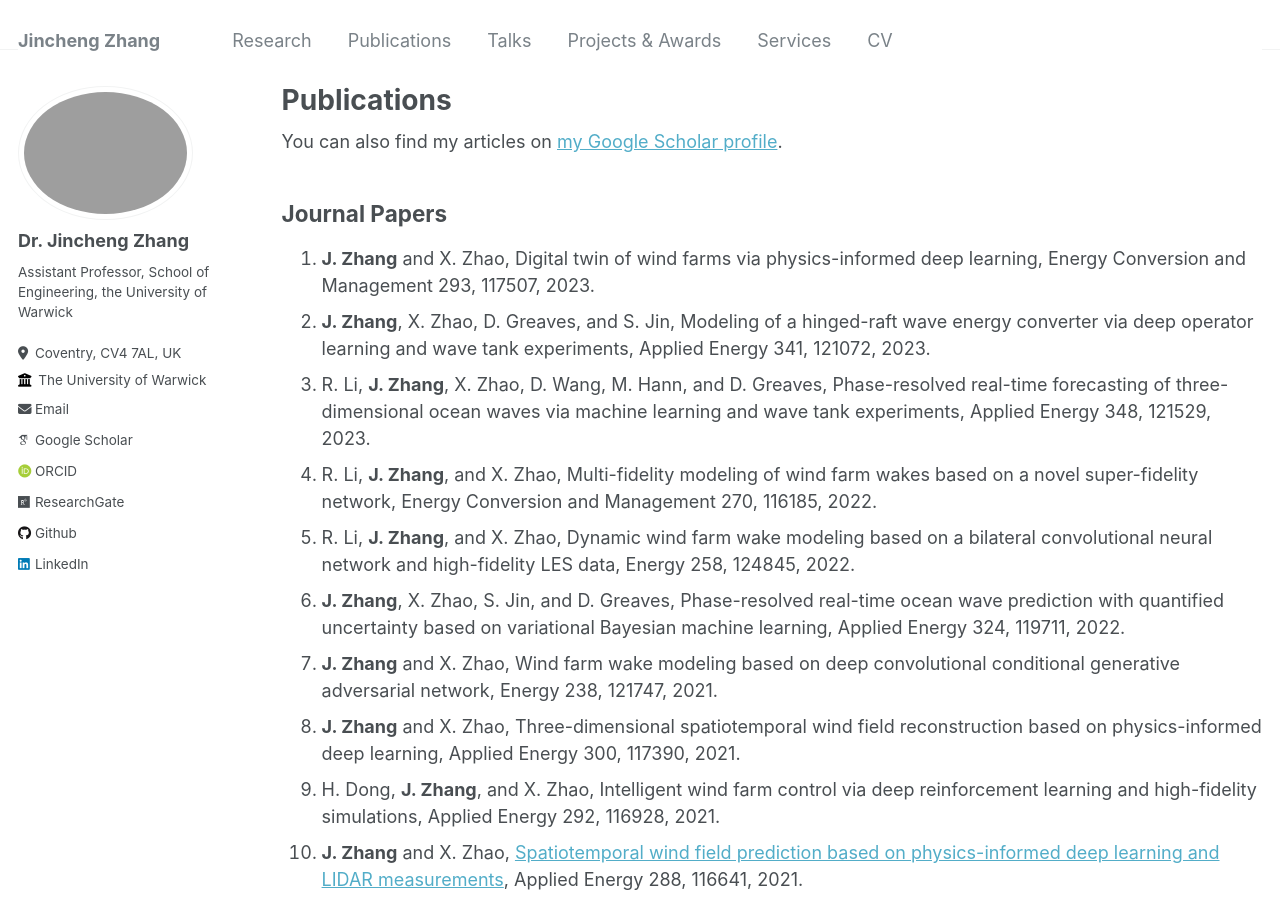
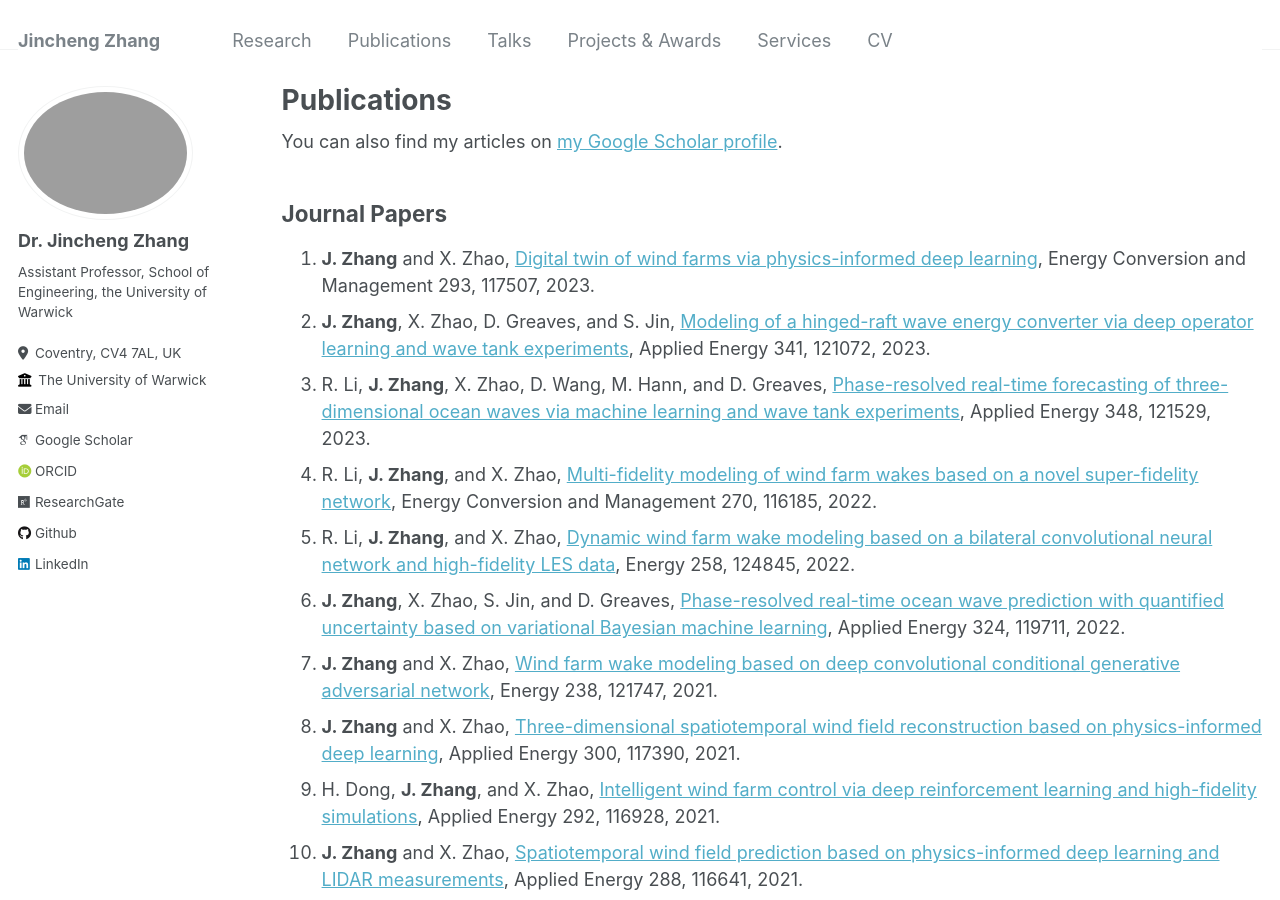
Before and after one commit to zhangxcii/zhangxcii.github.io, a Jekyll site: the page built from _pages/publications.md, in a window 1280 px wide and 900 px high. Built offline with Jekyll 4.4.1, drawn with Linux system fonts in a browser that asks for light colours; some web fonts are replaced.

```diff
--- a/_pages/publications.md
+++ b/_pages/publications.md
@@ -12,15 +12,15 @@ author_profile: true
 {% include base_path %}
 
 ## Journal Papers
-1. **J. Zhang** and X. Zhao, Digital twin of wind farms via physics-informed deep learning, Energy Conversion and Management 293, 117507, 2023.
-2. **J. Zhang**, X. Zhao, D. Greaves, and S. Jin, Modeling of a hinged-raft wave energy converter via deep operator learning and wave tank experiments, Applied Energy 341, 121072, 2023.
-3. R. Li, **J. Zhang**, X. Zhao, D. Wang, M. Hann, and D. Greaves, Phase-resolved real-time forecasting of three-dimensional ocean waves via machine learning and wave tank experiments, Applied Energy 348, 121529, 2023.
-4. R. Li, **J. Zhang**, and X. Zhao, Multi-fidelity modeling of wind farm wakes based on a novel super-fidelity network, Energy Conversion and Management 270, 116185, 2022.
-5. R. Li, **J. Zhang**, and X. Zhao, Dynamic wind farm wake modeling based on a bilateral convolutional neural network and high-fidelity LES data, Energy 258, 124845, 2022.
-6. **J. Zhang**, X. Zhao, S. Jin, and D. Greaves, Phase-resolved real-time ocean wave prediction with quantified uncertainty based on variational Bayesian machine learning, Applied Energy 324, 119711, 2022.
-7. **J. Zhang** and X. Zhao, Wind farm wake modeling based on deep convolutional conditional generative adversarial network, Energy 238, 121747, 2021.
-8. **J. Zhang** and X. Zhao, Three-dimensional spatiotemporal wind field reconstruction based on physics-informed deep learning, Applied Energy 300, 117390, 2021.
-9. H. Dong, **J. Zhang**, and X. Zhao, Intelligent wind farm control via deep reinforcement learning and high-fidelity simulations, Applied Energy 292, 116928, 2021.
+1. **J. Zhang** and X. Zhao, [Digital twin of wind farms via physics-informed deep learning](), Energy Conversion and Management 293, 117507, 2023.
+2. **J. Zhang**, X. Zhao, D. Greaves, and S. Jin, [Modeling of a hinged-raft wave energy converter via deep operator learning and wave tank experiments](), Applied Energy 341, 121072, 2023.
+3. R. Li, **J. Zhang**, X. Zhao, D. Wang, M. Hann, and D. Greaves, [Phase-resolved real-time forecasting of three-dimensional ocean waves via machine learning and wave tank experiments](), Applied Energy 348, 121529, 2023.
+4. R. Li, **J. Zhang**, and X. Zhao, [Multi-fidelity modeling of wind farm wakes based on a novel super-fidelity network](), Energy Conversion and Management 270, 116185, 2022.
+5. R. Li, **J. Zhang**, and X. Zhao, [Dynamic wind farm wake modeling based on a bilateral convolutional neural network and high-fidelity LES data](), Energy 258, 124845, 2022.
+6. **J. Zhang**, X. Zhao, S. Jin, and D. Greaves, [Phase-resolved real-time ocean wave prediction with quantified uncertainty based on variational Bayesian machine learning](), Applied Energy 324, 119711, 2022.
+7. **J. Zhang** and X. Zhao, [Wind farm wake modeling based on deep convolutional conditional generative adversarial network](), Energy 238, 121747, 2021.
+8. **J. Zhang** and X. Zhao, [Three-dimensional spatiotemporal wind field reconstruction based on physics-informed deep learning](), Applied Energy 300, 117390, 2021.
+9. H. Dong, **J. Zhang**, and X. Zhao, [Intelligent wind farm control via deep reinforcement learning and high-fidelity simulations](), Applied Energy 292, 116928, 2021.
 10. **J. Zhang** and X. Zhao, [Spatiotemporal wind field prediction based on physics-informed deep learning and LIDAR measurements](), Applied Energy 288, 116641, 2021.
 11. **J. Zhang** and X. Zhao, [Machine-learning-based surrogate modeling of aerodynamic flow around distributed structures](), AIAA Journal 59 (3), 868-879, 2021.
 12. **J. Zhang**, X. Zhao and X. Wei, [Reinforcement learning-based structural control of floating wind turbines](), IEEE Transactions on Systems, Man, and Cybernetics: Systems, 2020, DOI: 10.1109/TSMC.2020.3032622.
```
